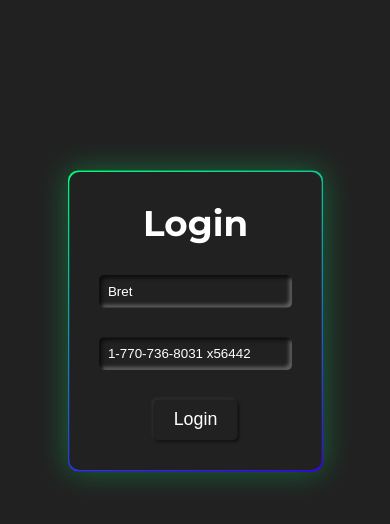
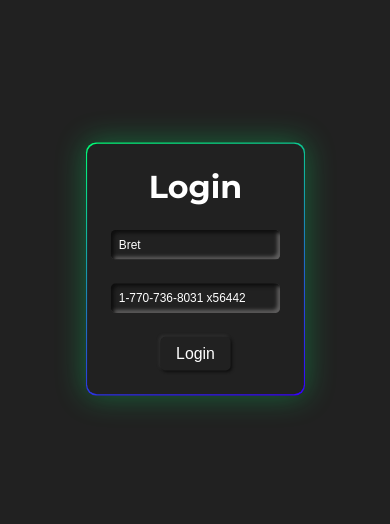
Before and after one commit to polPintero/devport_todo, a Vue app: page / in a window 390 px wide. Shown: the top 524 px of the page. Built offline with nearby package versions, Linux system fonts and the light colour scheme.

Commit message:
fixed mobile view

```diff
--- a/src/App.vue
+++ b/src/App.vue
@@ -10,26 +10,6 @@ export default {
 </script>
 
 <style lang="scss">
-html {
-  background: var( --bg-main);
-  color: #ffff;
-  font-size: 18px;
-  font-family: Montserrat, sans-serif;
-}
-
-html::-webkit-scrollbar {
-  width: 6px;
-}
-
-html::-webkit-scrollbar-thumb {
-  background-clip: padding-box;
-  -webkit-border-radius: 7px;
-  background-color: #485c63;
-}
-
-html::-webkit-scrollbar-corner {
-  background-color: transparent;
-}
 
 body {
   min-height: 100vh;
--- a/src/components/atoms/DropdownComp.vue
+++ b/src/components/atoms/DropdownComp.vue
@@ -72,8 +72,6 @@ export default {
   position: relative;
   display: inline-block;
   cursor: pointer;
-  // background: var(--bg-secondary);
-  // background: rgba(31, 41, 61);
 
   &__btn {
     width: 100%;
@@ -114,6 +112,7 @@ export default {
     border-radius: 8px;
     background: var(--bg-secondary);
     box-shadow: 0 15px 30px var(--overlay-color);
+    z-index: 1;
 
 
     &__name {
--- a/src/components/organism/AddCard.vue
+++ b/src/components/organism/AddCard.vue
@@ -62,7 +62,6 @@ export default {
      .modal-body {
          input {
              width: 100%;
-             box-sizing: border-box;
          }
      }
 
--- a/src/components/organism/ToDoList.vue
+++ b/src/components/organism/ToDoList.vue
@@ -145,11 +145,6 @@ export default {
         }
     }
 
-    &__user {
-        display: flex;
-        align-items: center;
-    }
-
     &__item {
         display: grid;
         grid-template-columns: repeat(auto-fit, minmax(150px, 1fr));
@@ -189,6 +184,28 @@ export default {
 
         .input-comp {
             align-self: center;
+            margin: 0 var(--gap);
+        }
+
+        @media(max-width: 520px) {
+            flex-direction: column;
+
+            .dropdown {
+                margin: var(--gap-double) 0;
+
+                .dropdown__wrap-btn {
+                    margin-block-start: var(--gap);
+                }
+            }
+
+            .todos__by-user {
+                order: 1;
+            }
+
+            .todos__by-status .dropdown__content {
+                left: 0;
+                right: unset;
+            }
         }
     }
 
@@ -204,5 +221,4 @@ export default {
             left: unset;
         }
     }
-}
-</style>
+}</style>
--- a/src/main.js
+++ b/src/main.js
@@ -2,7 +2,7 @@ import { createApp } from 'vue'
 import store from './store'
 import router from './router'
 import App from './App.vue'
-import '@/styles/main.css'
+import '@/styles/main.scss'
 
 
 const app = createApp(App)
--- a/src/styles/main.css
+++ /dev/null
@@ -1,14 +0,0 @@
-:root {
-    --gap: 10px;
-    --gap-double: calc(var(--gap) * 2);
-
-    --bg-main: #212121;
-    --bg-secondary: linear-gradient(to top, #00154c, #12376e, #23487f);
-
-    --overlay-color: rgba(0, 0, 0, 0.5);
-
-    --shadow-main: 1.5px 1.5px 3px #0e0e0e, -1.5px -1.5px 3px rgb(95 94 94 / 25%);
-    --shadow-main-inset: inset 0px 0px 0px #0e0e0e, inset 0px 0px 0px #5f5e5e;
-
-    --radius-main: 10px;
-}
--- /dev/null
+++ b/src/styles/main.scss
@@ -0,0 +1,43 @@
+* {
+    box-sizing: border-box;
+}
+
+html {
+    --gap: 10px;
+    --gap-double: calc(var(--gap) * 2);
+
+    --bg-main: #212121;
+    --bg-secondary: linear-gradient(to top, #00154c, #12376e, #23487f);
+
+    --overlay-color: rgba(0, 0, 0, 0.5);
+
+    --shadow-main: 1.5px 1.5px 3px #0e0e0e, -1.5px -1.5px 3px rgb(95 94 94 / 25%);
+    --shadow-main-inset: inset 0px 0px 0px #0e0e0e, inset 0px 0px 0px #5f5e5e;
+
+    --radius-main: 10px;
+
+
+    background: var(--bg-main);
+    color: #ffff;
+    font-size: 18px;
+    font-family: Montserrat, sans-serif;
+
+    @media(max-width: 520px) {
+        font-size: 16px;
+        --gap: 8px;
+    }
+}
+
+html::-webkit-scrollbar {
+    width: 6px;
+}
+
+html::-webkit-scrollbar-thumb {
+    background-clip: padding-box;
+    -webkit-border-radius: 7px;
+    background-color: #485c63;
+}
+
+html::-webkit-scrollbar-corner {
+    background-color: transparent;
+}
```
